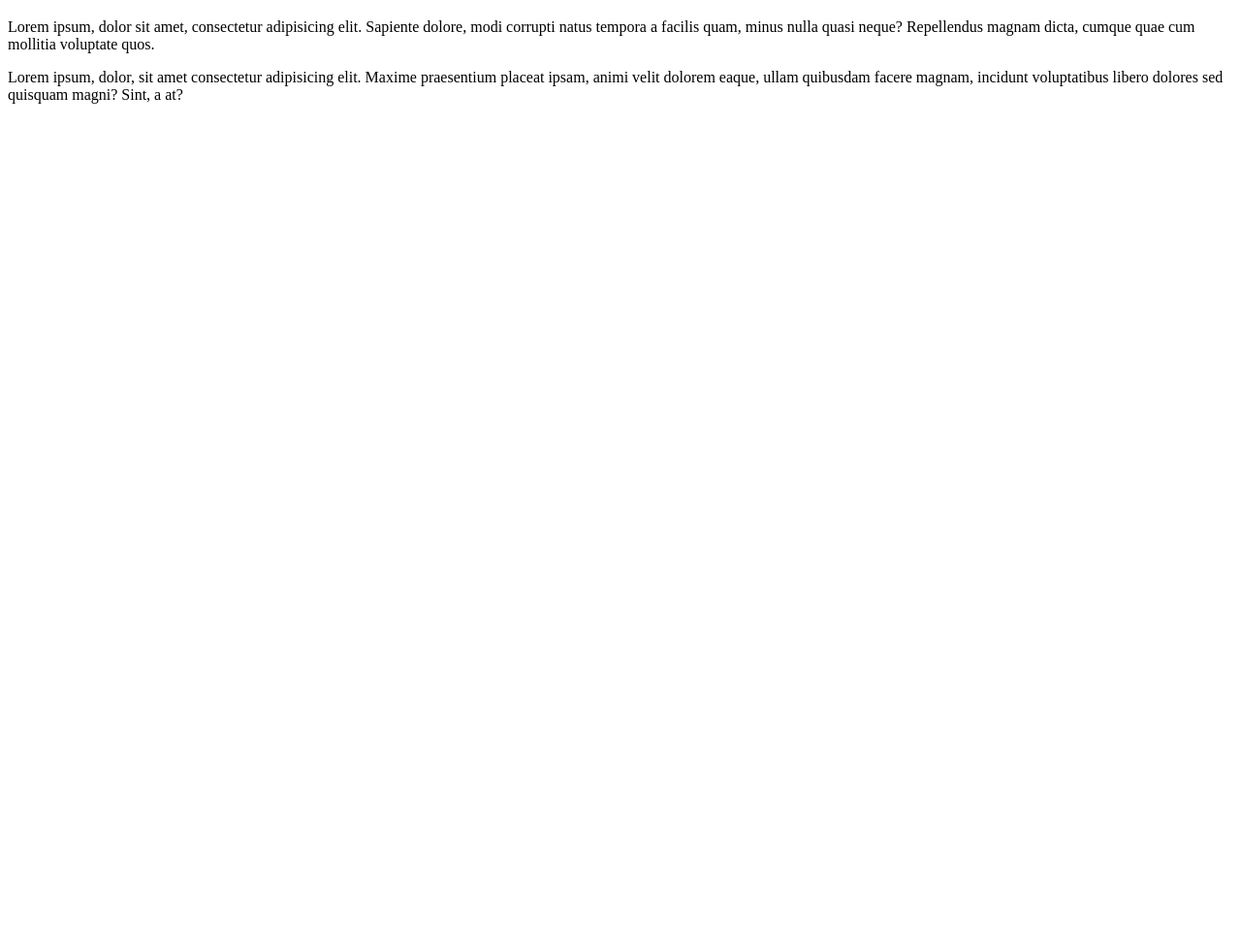
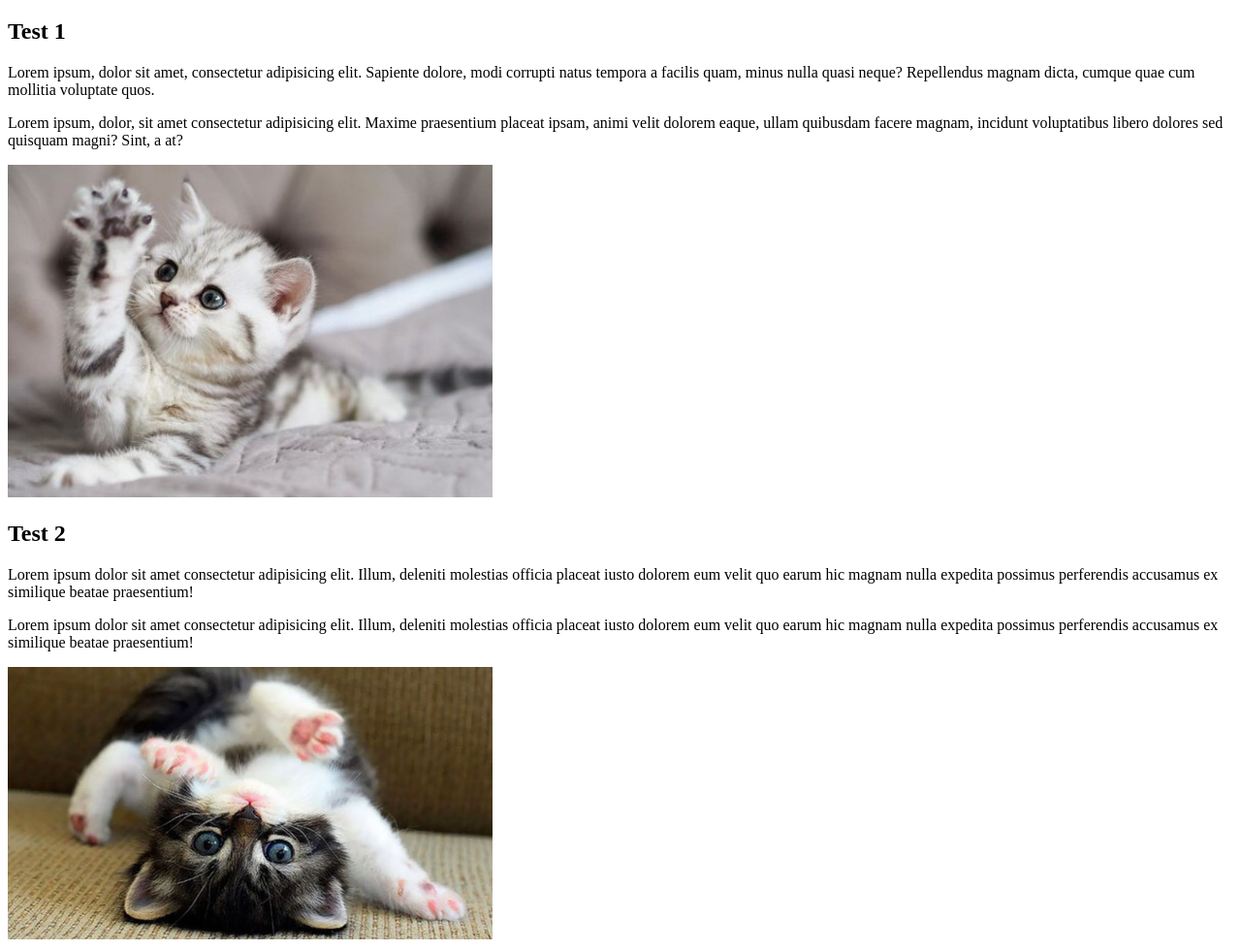
Before and after one commit to ValeriyGor/OnlineCourse2020, a plain HTML site: page index.html in a window 1280 px wide. Shown: the part 61-1042 px from the top of the page at 97% size. Before the commit the page ends 800 px from the top, so only its background shows below. Drawn offline with Linux system fonts and the light colour scheme.

Commit message:
[task=1879]

```diff
--- a/index.html
+++ b/index.html
@@ -11,11 +11,25 @@
 	</header>
 
 	<section>
+		<h2>Test 1</h2>
 		<p>Lorem ipsum, dolor sit amet, consectetur adipisicing elit. Sapiente dolore, modi corrupti natus tempora a facilis quam, minus nulla quasi neque? Repellendus magnam dicta, cumque quae cum mollitia voluptate quos.</p>
 		<p>Lorem ipsum, dolor, sit amet consectetur adipisicing elit. Maxime praesentium placeat ipsam, animi velit dolorem eaque, ullam quibusdam facere magnam, incidunt voluptatibus libero dolores sed quisquam magni? Sint, a at?</p>
+		<img src="img/cat.png" alt="" width="500">
+	</section>
+	<section>
+		<h2>Test 2</h2>
+		<p>Lorem ipsum dolor sit amet consectetur adipisicing elit. Illum, deleniti molestias officia placeat iusto dolorem eum velit quo earum hic magnam nulla expedita possimus perferendis accusamus ex similique beatae praesentium!</p>
+		<p>Lorem ipsum dolor sit amet consectetur adipisicing elit. Illum, deleniti molestias officia placeat iusto dolorem eum velit quo earum hic magnam nulla expedita possimus perferendis accusamus ex similique beatae praesentium!</p>
+		<img src="img/cat2.jpg" alt="" width="500">
 	</section>
 	<footer>
 
 	</footer>
 </body>
 </html>
+
+
+
+<!-- master
+- task_1879
+- task_8563 -->
```
